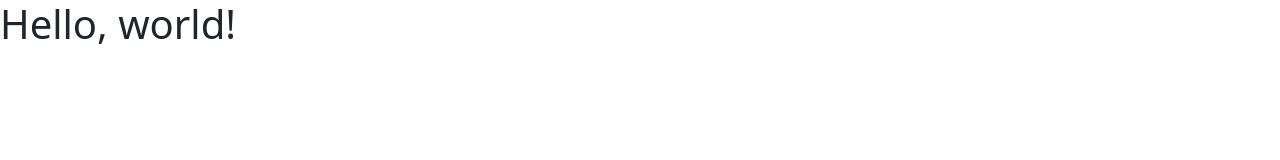
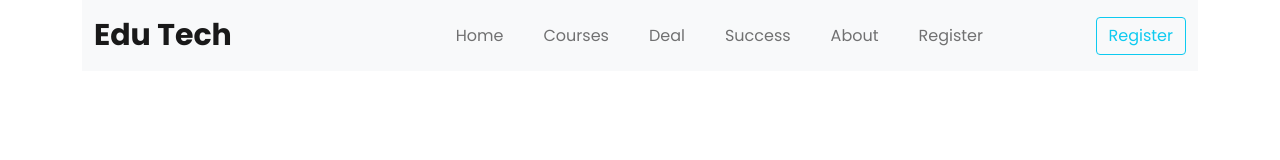
Before and after one commit to Mokter393/edu-tech, a plain HTML site: page index.html in a window 1280 px wide. Drawn offline with nearby package versions, Linux system fonts and the light colour scheme.

Commit message:
header-section

```diff
--- a/index.html
+++ b/index.html
@@ -7,11 +7,51 @@
 
     <!-- Bootstrap CSS -->
     <link href="https://cdn.jsdelivr.net/npm/bootstrap@5.0.2/dist/css/bootstrap.min.css" rel="stylesheet" integrity="sha384-EVSTQN3/azprG1Anm3QDgpJLIm9Nao0Yz1ztcQTwFspd3yD65VohhpuuCOmLASjC" crossorigin="anonymous">
-
+    <!-- Google Fonts -->
+    <link rel="preconnect" href="https://fonts.googleapis.com">
+    <link rel="preconnect" href="https://fonts.gstatic.com" crossorigin>
+    <link href="https://fonts.googleapis.com/css2?family=Lobster&family=Poppins:wght@300;400;700&display=swap" rel="stylesheet">
+    <!-- Vanila CSS -->
+    <link rel="stylesheet" href="style.css">
     <title>Edu Tech</title>
   </head>
   <body>
-    <h1>Hello, world!</h1>
+    <header class="container">
+        <nav class="navbar navbar-expand-lg navbar-light bg-light">
+            <div class="container-fluid">
+              <a class="navbar-brand" href="#">Edu Tech</a>
+              <button class="navbar-toggler" type="button" data-bs-toggle="collapse" data-bs-target="#navbarSupportedContent" aria-controls="navbarSupportedContent" aria-expanded="false" aria-label="Toggle navigation">
+                <span class="navbar-toggler-icon"></span>
+              </button>
+              <div class="collapse navbar-collapse" id="navbarSupportedContent">
+                <ul class="nav navbar-nav me-auto mb-2 mb-lg-0">
+                  <li class="nav-item me-4">
+                    <a class="nav-link" href="#">Home</a>
+                  </li>
+                  <li class="nav-item me-4">
+                    <a class="nav-link" href="#">Courses</a>
+                  </li>
+                  <li class="nav-item me-4">
+                    <a class="nav-link" href="#">Deal</a>
+                  </li>
+                  <li class="nav-item me-4">
+                    <a class="nav-link" href="#">Success</a>
+                  </li>
+                  <li class="nav-item me-4">
+                    <a class="nav-link" href="#">About</a>
+                  </li>
+                  <li class="nav-item me-4">
+                    <a class="nav-link" href="#">Register</a>
+                  </li>
+                </ul>
+                <button class="btn btn-outline-info" type="submit">Register</button>
+              </div>
+            </div>
+          </nav>
+    </header>
+
+
+
 
     <!-- Optional JavaScript; choose one of the two! -->
 
--- a/style.css
+++ b/style.css
@@ -0,0 +1,12 @@
+body{
+    font-family: 'Lobster', cursive;
+    font-family: 'Poppins', sans-serif;
+}
+.navbar-brand{
+    font-size: 30px;
+    font-weight: 700;
+    color: #4A4A4A;
+}
+.navbar-collapse{
+    margin-left: 200px;
+}
```
